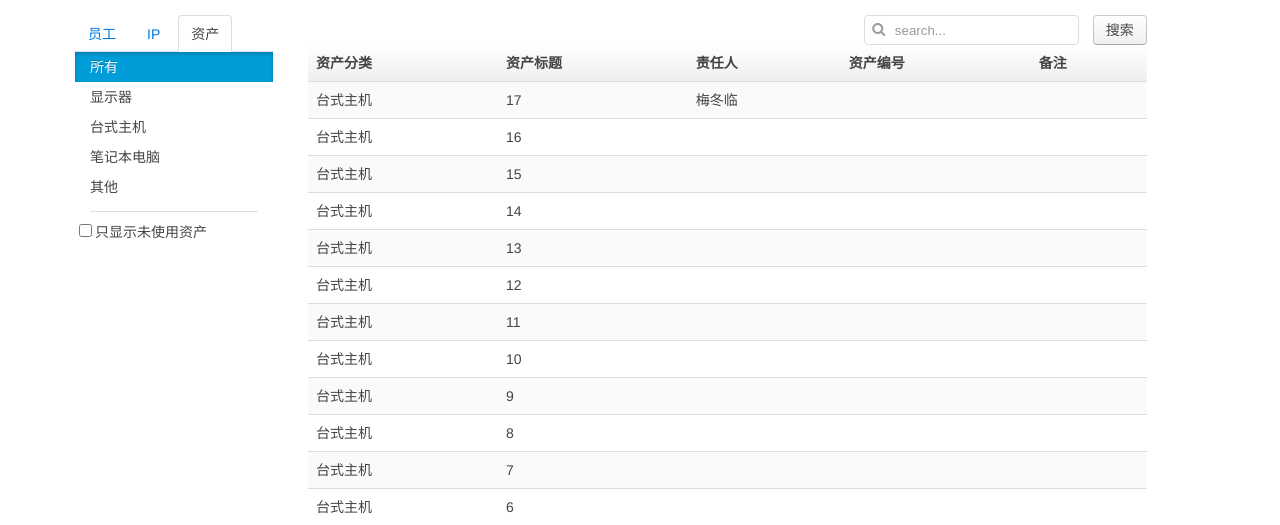
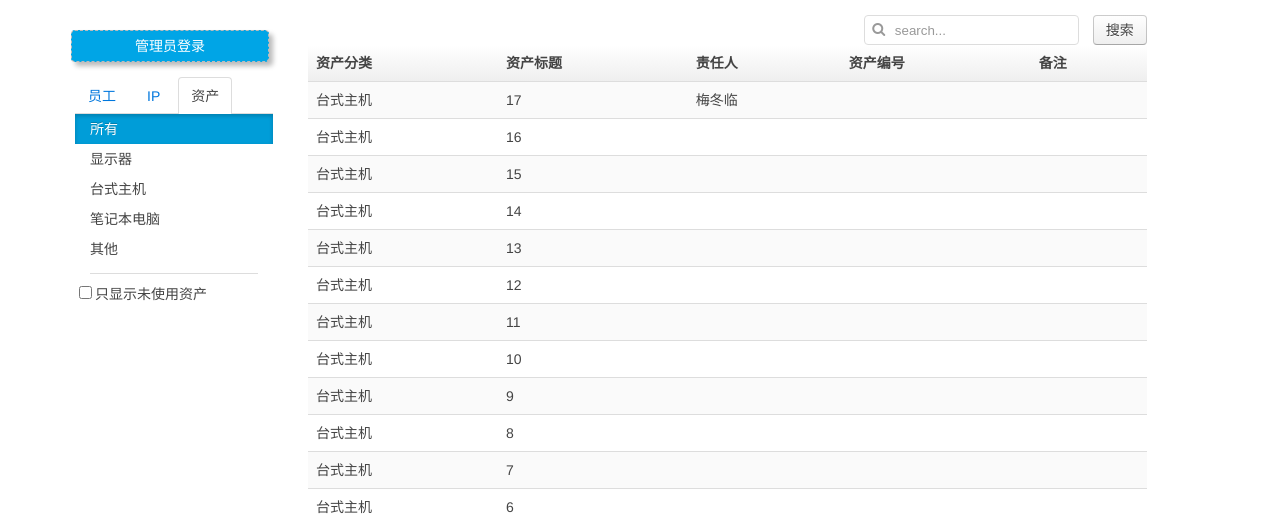
Before and after one commit to icewind0104/network, a Flask app: page /asset/ in a window 1280 px wide. Shown: the top 525 px of the page. Run offline with Flask 2, Linux system fonts and the light colour scheme; data comes from the database, SQL or seed files in the repository.

Commit message:
add manage bar

```diff
--- a/app/templates/base.html
+++ b/app/templates/base.html
@@ -48,15 +48,17 @@
                 <!-- left area -->
                 <div class="uk-width-1-5">
                     <!-- account bar -->
-                    {% if current_user.is_authenticated and current_user.catagory == 'administrator' %}
                     <div class="logout-box uk-panel uk-text-center uk-panel-box uk-margin-top uk-margin-bottom" style="border:1px dashed #bbb;">
                         <dl class="uk-description-list-line">
+                            {% if current_user.is_authenticated and current_user.catagory == 'administrator' %}
                             <dd id="netdesc">Hi!&nbsp;{{ current_user.username }}
                                 <span class="uk-margin-left">|</span><a href="{{prefix}}/logout/" class="uk-margin-left">登出</a>
                             </dd>
+                            {% else %}
+                            <dd><a href="{{prefix}}/login">管理员登录</a></dd>
+                            {% endif %}
                         </dl>
                     </div>
-                    {% endif %}
 
                     <!-- navigator -->
                     <ul class="uk-tab">
```
